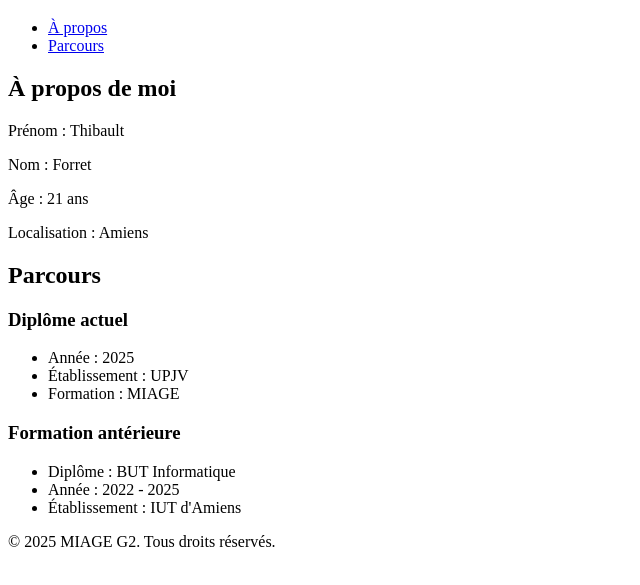
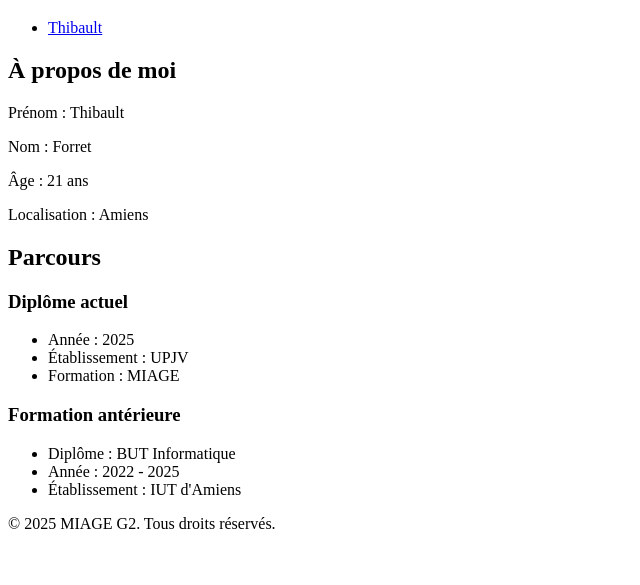
Before and after one commit to thibault-forret/miage-g2, a plain HTML site: page index.html in a window 1280 px wide. Shown: the part 61-646 px from the top of the page, without its empty margins (0-640 px from the left). Drawn offline with Linux system fonts and the light colour scheme.

Commit message:
meilleur navigation

```diff
--- a/index.html
+++ b/index.html
@@ -10,14 +10,14 @@
         <h1>Bienvenue sur notre page de présentation</h1>
         <nav>
             <ul>
-                <li><a href="#apropos">À propos</a></li>
-                <li><a href="#parcours">Parcours</a></li>
+                <li><a href="#thibault">Thibault</a></li>
             </ul>
         </nav>
     </header>
 
     <main>
-        <section id="apropos">
+        <section class="user" id="thibault">
+            <section class="apropos">
                 <h2>À propos de moi</h2>
                 <p>Prénom : Thibault</p>
                 <p>Nom : Forret</p>
@@ -25,7 +25,7 @@
                 <p>Localisation : Amiens</p>
             </section>
 
-        <section id="parcours">
+            <section class="parcours">
                 <h2>Parcours</h2>
                 <h3>Diplôme actuel</h3>
                 <ul>
@@ -41,6 +41,7 @@
                     <li>Établissement : IUT d'Amiens</li>
                 </ul>
             </section>
+        </section>
     </main>
 
     <footer>
```
Lines whose indentation alone changed are shown as unchanged.
